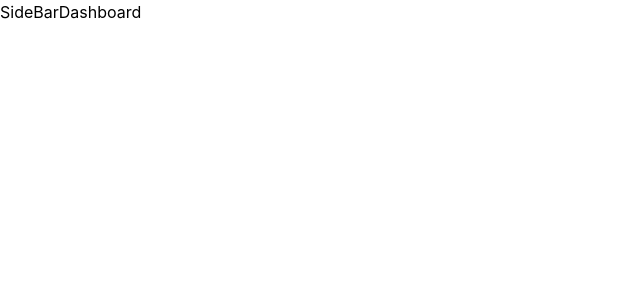
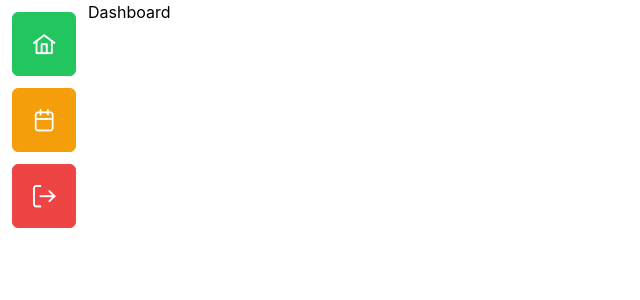
Before and after one commit to michalkvr/guestlist, a React (Create React App) app: page / in a window 1280 px wide. Shown: the top 300 px of the page, without its empty margins (0-640 px from the left). Built offline with nearby package versions, Linux system fonts and the light colour scheme; the HTML template or start-up script is replaced by a standard one.

Commit message:
Adding sidebar menu buttons

```diff
--- a/src/App.tsx
+++ b/src/App.tsx
@@ -1,9 +1,12 @@
 import React from 'react';
 import { Routes, Route } from 'react-router-dom';
 import Layout from './components/layout/layout.component';
-import SideBar from './components/sidebar/sidebar.component';
 import Dashboard from './routes/dashboard/dashboard.component';
 import Reservations from './routes/reservations/reservations.component';
+
+import 'primereact/resources/themes/lara-light-blue/theme.css'; //theme
+import 'primereact/resources/primereact.min.css'; //core css
+import 'primeicons/primeicons.css'; //icons
 
 function App() {
   return (
--- a/src/components/layout/layout.component.tsx
+++ b/src/components/layout/layout.component.tsx
@@ -8,8 +8,8 @@ type Props = {
 const Layout = (props: Props) => {
 
   return (
-    <div className='flex'>
-      <div className=''>
+    <div className='flex h-screen'>
+      <div className='h-full'>
         <SideBar />
       </div>
       <div className=''>
--- a/src/components/sidebar/sidebar.component.tsx
+++ b/src/components/sidebar/sidebar.component.tsx
@@ -1,8 +1,19 @@
 import React from 'react'
+import { Button } from 'primereact/button';
 
 const SideBar = () => {
   return (
-    <div>SideBar</div>
+    <div className='w-full h-full flex flex-col m-3 gap-3'>
+      <Button className="p-button p-button-success h-16 w-16">
+        <i className="pi pi-home m-auto" style={{fontSize: '1.4rem'}} />
+      </Button>
+      <Button className="p-button p-button-warning h-16 w-16">
+        <i className="pi pi-calendar m-auto" style={{fontSize: '1.4rem'}} />
+      </Button>
+      <Button className="p-button p-button-danger h-16 w-16">
+        <i className="pi pi-sign-out m-auto" style={{fontSize: '1.4rem'}} />
+      </Button>
+    </div>
   )
 }
 
```
Also changed, not shown: src/index.css (line endings or trailing spaces).
